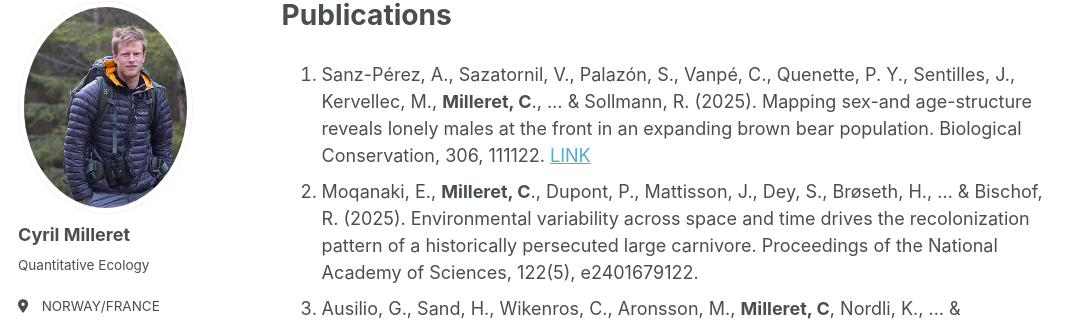
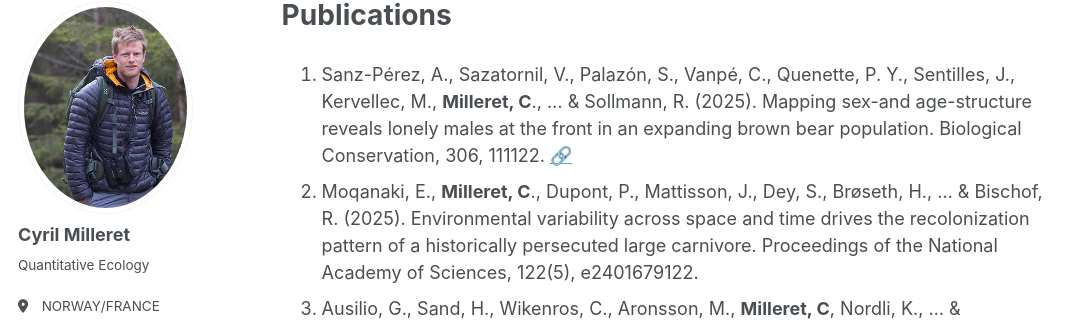
Before and after one commit to Cyril-Milleret/Cyril-Milleret.github.io, a Jekyll site: the page built from _pages/publication.md, in a window 1280 px wide and 900 px high. Shown: the part 98-422 px from the top of the window, without its empty margins (0-1087 px from the left). Built offline with Jekyll 4.4.1, drawn with Linux system fonts in a browser that asks for light colours; emoji names are drawn with the system emoji font; some web fonts are replaced; a script that is not in the unit is left out.

```diff
--- a/_pages/publication.md
+++ b/_pages/publication.md
@@ -3,7 +3,7 @@
 title: "Publications"
 ---
 1. Sanz-Pérez, A., Sazatornil, V., Palazón, S., Vanpé, C., Quenette, P. Y., Sentilles, J., Kervellec, M., **Milleret, C**.,  ... & Sollmann, R. (2025).
-Mapping sex-and age-structure reveals lonely males at the front in an expanding brown bear population. Biological Conservation, 306, 111122. [LINK](https://www.sciencedirect.com/science/article/pii/S0006320725001594)
+Mapping sex-and age-structure reveals lonely males at the front in an expanding brown bear population. Biological Conservation, 306, 111122. [:link:](https://www.sciencedirect.com/science/article/pii/S0006320725001594)
 2. Moqanaki, E., **Milleret, C**., Dupont, P., Mattisson, J., Dey, S., Brøseth, H., ... & Bischof, R. (2025). Environmental variability across space and time drives the recolonization pattern of a historically persecuted large carnivore. Proceedings of the National Academy of Sciences, 122(5), e2401679122.
 3. Ausilio, G., Sand, H., Wikenros, C., Aronsson, M., **Milleret, C**, Nordli, K., ... & Zimmermann, B. (2024). Effects of large carnivores, hunter harvest, and weather on the mortality of moose calves in a partially migratory population. Wildlife Biology, 2024(6), e01179.
 4. **Milleret, C**., Dupont, P., Chapron, G., Swenson, J. E., & Bischof, R. (2024). Sweden is shooting brown bears in the dark. Science, 385(6713), 1052-1052.
```
